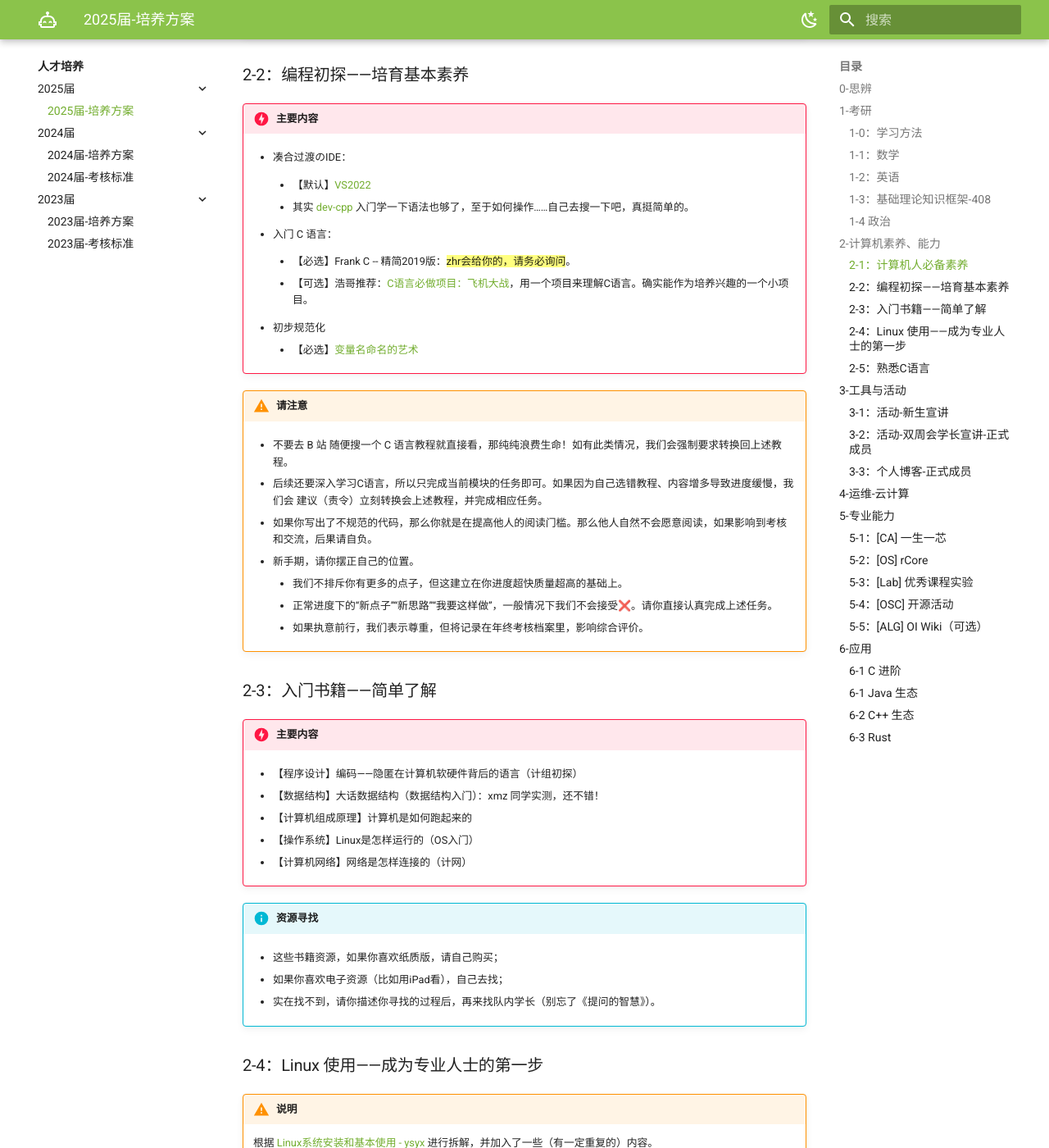
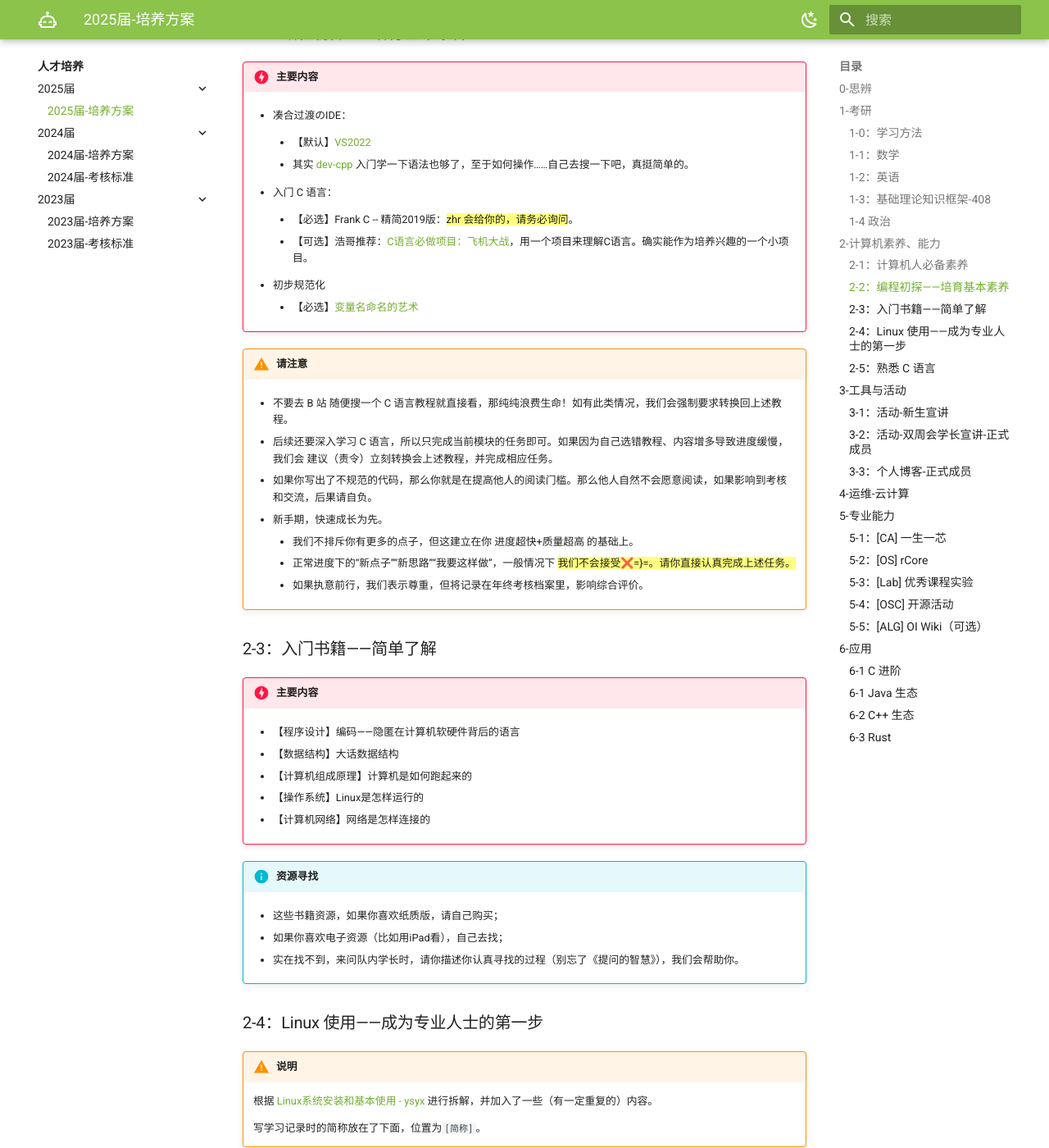
Before and after one commit to Haohahahaha/OSCA, an MkDocs documentation site: the page built from docs/guide/guide-2025.md, in a window 1280 px wide and 1400 px high, scrolled down 4175 px. Shown: the whole window at 82% size. Built offline with MkDocs 1.6.1 and Material for MkDocs 9.7.7, drawn with Linux system fonts in a browser that asks for light colours; some of the changed text lies outside the part shown.

Commit message:
2025-08-06_10:09:00 update

```diff
--- a/docs/guide/guide-2025.md
+++ b/docs/guide/guide-2025.md
@@ -9,8 +9,6 @@
 !!! quote "信息块说明"
 
 	!!! danger "【红色】主要内容"
-
-	!!! success "【绿色】意义/达成的成就"
 
 	!!! warning "【黄色】作者寄语"
 
@@ -28,7 +26,7 @@
 
 	> 通过下面的阅读，你会发现，我们定制个人方案主要的方法是OKR，我们团队管理也采用了OKR。
 	>
-	> 关于OKR，你可以点击打开 [百度百科 - OKR] 来简单了解。
+	> 关于OKR，你可以点击打开 [百度百科 - OKR](https://baike.baidu.com/item/OKR/2996251) 来简单了解。
 
 ???+ example "时间线与主要进程"
 
@@ -181,7 +179,7 @@
 
 	- 入门 C 语言：
 
-		- 【必选】Frank C -- 精简2019版：{==zhr会给你的，请务必询问==}。
+		- 【必选】Frank C -- 精简2019版：{==zhr 会给你的，请务必询问==}。
 
 		- 【可选】浩哥推荐：[C语言必做项目：飞机大战](https://www.bilibili.com/video/BV13nX9YCEEX)，用一个项目来理解C语言。确实能作为培养兴趣的一个小项目。
 
@@ -194,28 +192,28 @@
 
 	- 不要去 B 站 随便搜一个 C 语言教程就直接看，那纯纯浪费生命！如有此类情况，我们会强制要求转换回上述教程。
 
-	- 后续还要深入学习C语言，所以只完成当前模块的任务即可。如果因为自己选错教程、内容增多导致进度缓慢，我们会 建议（责令）立刻转换会上述教程，并完成相应任务。
+	- 后续还要深入学习 C 语言，所以只完成当前模块的任务即可。如果因为自己选错教程、内容增多导致进度缓慢，我们会 建议（责令）立刻转换会上述教程，并完成相应任务。
 
 	- 如果你写出了不规范的代码，那么你就是在提高他人的阅读门槛。那么他人自然不会愿意阅读，如果影响到考核和交流，后果请自负。
 
-	- 新手期，请你摆正自己的位置。
-    	- 我们不排斥你有更多的点子，但这建立在你进度超快质量超高的基础上。
-    	- 正常进度下的“新点子”“新思路”“我要这样做”，一般情况下我们不会接受❌。请你直接认真完成上述任务。
+	- 新手期，快速成长为先。
+    	- 我们不排斥你有更多的点子，但这建立在你 进度超快+质量超高 的基础上。
+    	- 正常进度下的“新点子”“新思路”“我要这样做”，一般情况下 {==我们不会接受❌=}=。请你直接认真完成上述任务。
     	- 如果执意前行，我们表示尊重，但将记录在年终考核档案里，影响综合评价。
 
 ### 2-3：入门书籍——简单了解
 
 !!! danger "主要内容"
 
-	- 【程序设计】编码——隐匿在计算机软硬件背后的语言（计组初探）
+	- 【程序设计】编码——隐匿在计算机软硬件背后的语言
 
-	- 【数据结构】大话数据结构（数据结构入门）：xmz 同学实测，还不错！
+	- 【数据结构】大话数据结构
 
 	- 【计算机组成原理】计算机是如何跑起来的
 
-	- 【操作系统】Linux是怎样运行的（OS入门）
+	- 【操作系统】Linux是怎样运行的
 
-	- 【计算机网络】网络是怎样连接的（计网）
+	- 【计算机网络】网络是怎样连接的
 
 !!! info "资源寻找"
 
@@ -223,7 +221,7 @@
 
 	- 如果你喜欢电子资源（比如用iPad看），自己去找；
 
-	- 实在找不到，请你描述你寻找的过程后，再来找队内学长（别忘了《提问的智慧》）。
+	- 实在找不到，来问队内学长时，请你描述你认真寻找的过程（别忘了《提问的智慧》），我们会帮助你。
 
 ### 2-4：Linux 使用——成为专业人士的第一步
 
@@ -243,9 +241,9 @@
 
 	- 视频教程：
 
-		- [VMWare] [VMWare WorkStation虚拟机权威指南](https://www.bilibili.com/video/BV1t741167UB/)
+		- [VMWare] [VMWare WorkStation 虚拟机权威指南](https://www.bilibili.com/video/BV1t741167UB/)
 
-		- [Linux安装] [步入Linux的现代方法](https://www.bilibili.com/video/BV18U4y1W7av)
+		- [Linux安装] [步入 Linux 的现代方法](https://www.bilibili.com/video/BV18U4y1W7av)
 
 	- 图文教程：
 
@@ -263,25 +261,25 @@
 
 	- [ysyx-Linux] [Linux入门教程](https://ysyx.oscc.cc/docs/ics-pa/linux.html)：全部掌握（综合示例除外）。
 
-	- [101] [Linux零基础用户入门: Linux 101](https://101.ustclug.org/)：最全，包含一些其他链接的内容，但要求绝大部分掌握，如果感觉太难，不知道是否需要继续学下去，请问你的学长。
+	- [101] [Linux零基础用户入门: Linux 101](https://101.ustclug.org/)：最全，包含一些其他链接的内容，但要求掌握绝大部分正文部分，如果感觉太难，不知道是否需要继续学下去，请问你的学长。扩展阅读和思考题作为感兴趣的选修。
 
-	- [Missing] [Missing Semester(计算机教育中缺失的一课) - MIT](https://missing-semester-cn.github.io/)：必做前六个（1/13-1/22）。
+	- [Missing] [Missing Semester (计算机教育中缺失的一课) - MIT](https://missing-semester-cn.github.io/)：必做前六个（1/13-1/22）。
 
-	- [man] [man快速入门](https://ysyx.oscc.cc/docs/ics-pa/man.html)：全部掌握
+	- [man] [man 快速入门](https://ysyx.oscc.cc/docs/ics-pa/man.html)：全部掌握
 
-	- [git] [git快速入门](https://ysyx.oscc.cc/docs/ics-pa/git.html)：全部掌握
+	- [git] [git 快速入门](https://ysyx.oscc.cc/docs/ics-pa/git.html)：全部掌握
 
 	- [命令行] [命令行的艺术](https://github.com/jlevy/the-art-of-command-line/blob/master/README-zh.md)：不要求全部记忆。
 
-    - [make] [跟我一起写Makefile](https://seisman.github.io/how-to-write-makefile/overview.html)：扩展阅读。101里也已包含了基本内内容。能够写 Makefile 解决实际问题即可。
+    - [make] [跟我一起写 Makefile](https://seisman.github.io/how-to-write-makefile/overview.html)：扩展阅读。101里也已包含了基本内内容。能够写 Makefile 解决实际问题即可。
 
-### 2-5：熟悉C语言
+### 2-5：熟悉 C 语言
 
 !!! danger "主要内容"
 
 	我们要在 Linux 上学习编程，那么，面对命令行吧😁。
 
-	- 【进阶C语言】[Learn C the hard way](https://www.cntofu.com/book/25/index.html)[(备用链接)](https://wizardforcel.gitbooks.io/lcthw/content/preface.html)：在 Linux 中完成练习0~22, 练习24~25, 练习27~33, 你需要将示例代码拷贝到Linux中编译并运行, 结合文字RTFSC理解示例代码, 并完成相应的附加题。这是我们考核的重点内容，请务必重视。
+	- 【进阶 C 语言】[Learn C the hard way](https://www.cntofu.com/book/25/index.html) [(备用链接)](https://wizardforcel.gitbooks.io/lcthw/content/preface.html)：在 Linux 中完成 练习 0~22, 练习 24~25, 练习 27~33, 你需要将示例代码拷贝到 Linux 中编译并运行, 结合文字 RTFSC 理解示例代码, 并完成相应的附加题。这是我们考核的重点内容，请务必重视。
 
 	- 【参考教材】C Primer Plus：有你用得到的大部分语法。但是不用准备了，一是有电子版，二是看上面的 Learn C 也够了。
 
@@ -303,9 +301,9 @@
 
 	- 搜索
 
-	- Windows使用
+	- Windows 使用
 
-	- Vim使用
+	- Vim 使用
 
 ### 3-2：活动-双周会学长宣讲-正式成员
 
@@ -327,31 +325,31 @@
 
 !!! warning "英语英语英语！"
 
-	从这里开始，{==英语就变得非常非常重要了==}，毕竟当你有了一定英文水平之后，“睁眼看世界”，你会发现太多太多的精品课程等待你去学习和探索。所以我建议在这之前，把考研单词用墨墨（类似软件）至少全部过完一遍。
+	从这里开始，{==英语就变得非常非常重要了==}，毕竟当你有了一定英文水平之后，“睁眼看世界”，你会发现太多太多的精品课程等待你去学习和探索。所以我真诚地建议：在这之前，把考研单词用墨墨（类似软件）至少全部过完一遍。
 
 !!! danger "主要内容"
 
 	【Markdown 写作】
 
-	- [Markdown的示例Doc](https://markdown-it.github.io/)
+	- [Markdown 的示例文档](https://markdown-it.github.io/)
 
 	- Windows 系统下，强烈建议使用 Typora 进行写作。
 
-    	- 免费版安装包{==zhr会给你的，请务必询问==}。
+    	- 免费版安装包 {==zhr 会给你的，请务必询问==}。
 
 	【博客搭建】
 
 	- 【必选】[基于 mkdocs-material 的个人博客搭建](https://cs.haohaha.cn/03-blog/01-init/tutorial/)
 
-        - 可以看看视频帮助理解，但是部署博客要按照上面的教程做：[个人Blog搭建——以 GitHub Pages + Mkdocs 为例](https://www.bilibili.com/video/BV1hL4y1w72r)
+        - 可以看看视频帮助理解，但是部署博客要按照上面的教程做：[个人 Blog 搭建——以 GitHub Pages + Mkdocs 为例](https://www.bilibili.com/video/BV1hL4y1w72r)
 
-	- 【规范化】这里有写博客的一些规范化的内容，以及写博客的方方面面，很有用！[如何坚持写技术博客？ - Raven的文章 - 知乎](https://zhuanlan.zhihu.com/p/497150220)
+	- 【规范化】这里有写博客的一些规范化的内容，以及写博客的方方面面，很实用！[如何坚持写技术博客？ - Raven的文章 - 知乎](https://zhuanlan.zhihu.com/p/497150220)
 
-	- 【文档】[Mkdocs-material Docs](https://squidfunk.github.io/mkdocs-material/)：博客技术文档，就是说明书啦。帮助你设置or定制化你的个人博客。
+	- 【文档】[Mkdocs-material Docs](https://squidfunk.github.io/mkdocs-material/)：博客技术文档，就是说明书啦。帮助你设置 or 定制化你的个人博客。
 
 !!! warning "实际上"
 
-	要玩转Mkdocs-Material，看文档并尝试实现功能，需花费可观的时间。
+	要玩转 Mkdocs-Material，看文档并尝试实现功能，需花费可观的时间。
 
 	至少你要知道文档的目录里都讲了啥，方便以后需要的时候查找。
 
@@ -365,7 +363,7 @@
 
 	- 文档类
 
-      	- [mkdocs-material](https://squidfunk.github.io/mkdocs-material/) （这个框架已有比较成熟的部署经验，见[基于 mkdocs-material 的个人博客搭建 - 浩哈哈哈哈](https://cs.haohaha.cn/greenhand/initializer-material-blog/blog-init/)）
+      	- ✅[mkdocs-material](https://squidfunk.github.io/mkdocs-material/)
       	- [VitePress](https://vitepress.dev/)
       	- [Retype](https://retype.com/)
       	- [Hugo Blox](https://hugoblox.com/)
@@ -454,13 +452,13 @@
 
 !!! warning "作者寄语"
 
-	为什么要选这些课：上面的课程与实验是当下较为流行且适用范围广的。普遍的来说，深入理解并完成两到三个实验的比例较多。
+	为什么要选这些课：上面的课程与实验是当下较为流行且适用范围广的。普遍地来说，深入理解并完成两到三个实验的比例较多。
 
 	不要畏惧，每一门都是 150 小时左右 的课程，你只要腾出相应得到时间来（这一步当然能做到），并且认真解决自己不懂的问题，相信你能独立自主地完成每一门课程。
 
 	这里给出的链接绝大多数为 CSDIY 网站的网址，因其包含相关所有资料，包括课程官方主页~
 
-	此处，如果你有更多想法，想去学习更多的知识，那么[CSDiy-CS自学指南——from北大信科](https://csdiy.wiki)将会是一个探索与学习知识的伊甸园。当然，里面的课99%都是全英文教学，所以这里你也能看得出，之前在英语方面下的功夫没有白费了。我相信，你达到熟练掌握英语阅读的时间越早，你快乐地学习（非常棒的）知识——进入伊甸园的时间越早。希望你能认真阅读这个网站。
+	此处，如果你有更多想法，想去学习更多的知识，那么 [CSDiy - CS 自学指南](https://csdiy.wiki)将会是一个探索与学习知识的伊甸园。当然，里面的课 99% 都是全英文教学，所以这里你也能看得出，之前在英语方面下的功夫没有白费了。我相信，你达到熟练掌握英语阅读的时间越早，你快乐地学习（非常棒的）知识——进入伊甸园的时间越早。希望你能认真阅读这个网站。
 
 ### 5-4：[OSC] 开源活动
 
@@ -485,7 +483,7 @@
 
 	后续的算法讲解，由易到难，由浅入深，含简介/定义/介绍/讲解/要点，还有例题详解与习题。不可谓不全面（套盾：basically, not wholly）。
 
-	🤔emm……或许对复试机试/算法相关有一定帮助。
+	🤔emm↘……或许对复试机试/算法相关有一定帮助。
 
 
 ## 6-应用
```
Also changed, not shown: other parts of docs/guide/guide-2025.md (+9 -9 lines).
